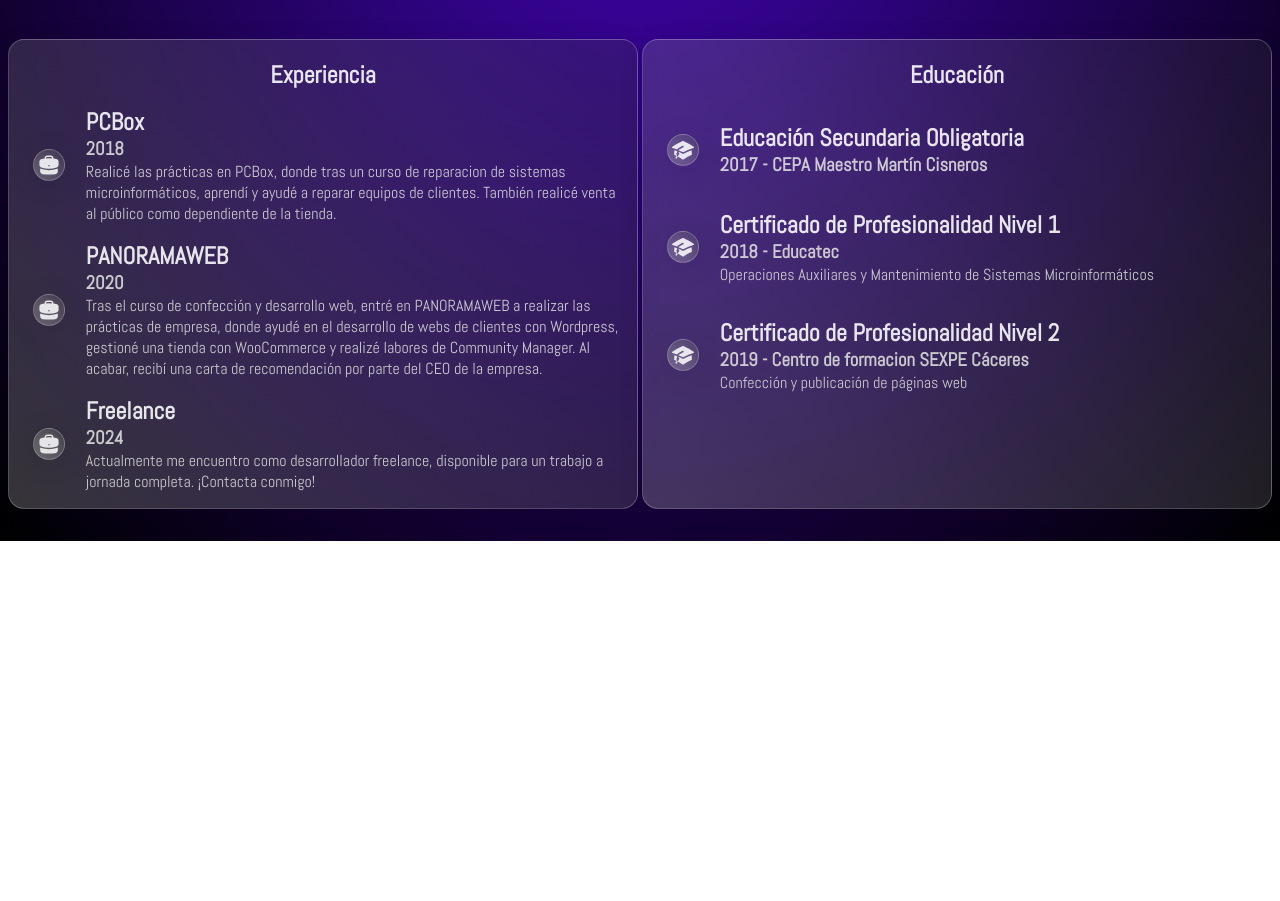
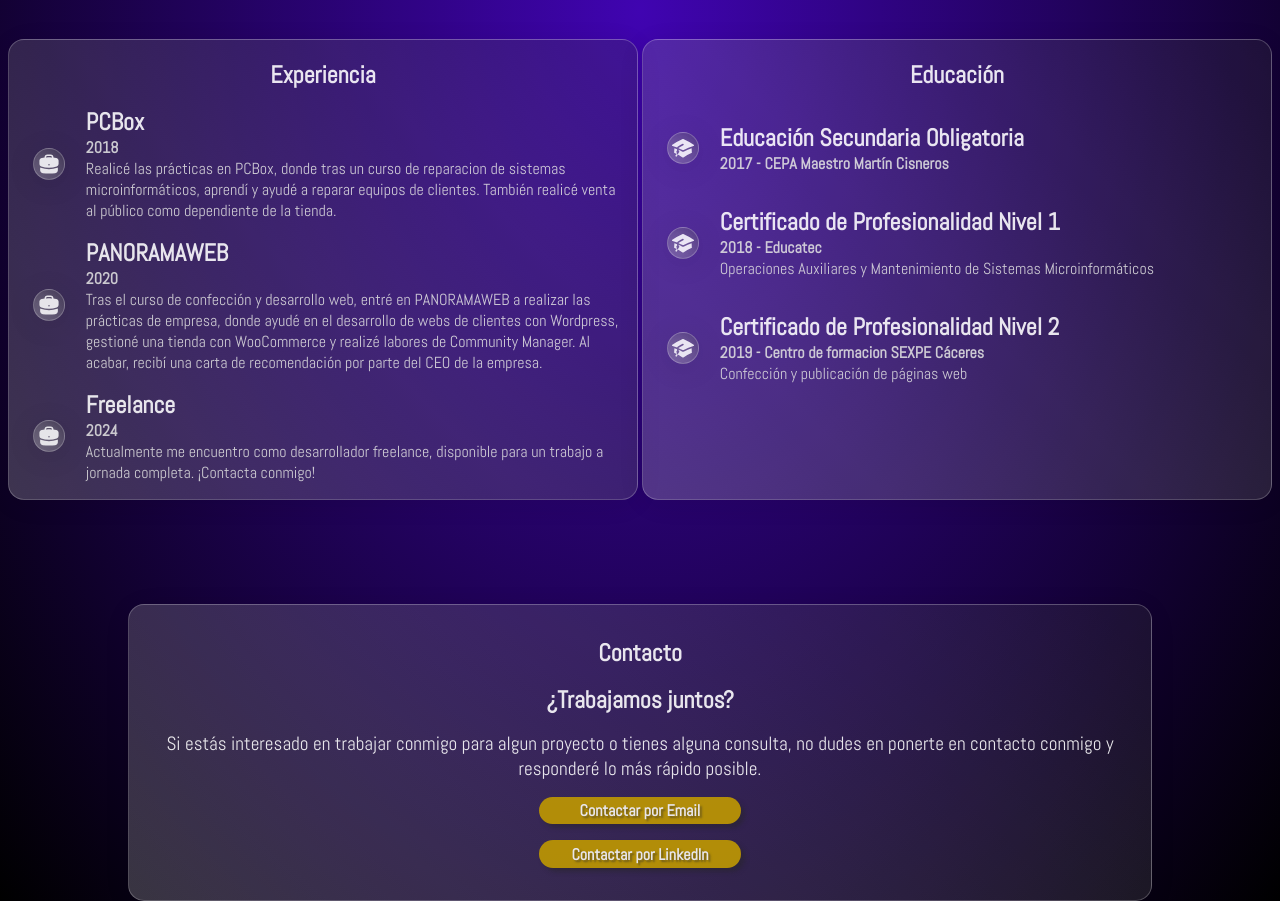
Before and after one commit to JDDev7/portfolio-glass-jddev, a React (Vite) app in the folder portfolio/: page / in a window 1280 px wide. Shown: the part 880-1781 px from the top of the page. Before the commit the page ends 1421 px from the top, so only its background shows below. Built offline with nearby package versions, Linux system fonts and the light colour scheme.

Commit message:
Casi terminada contact section

```diff
--- a/portfolio/src/App.tsx
+++ b/portfolio/src/App.tsx
@@ -4,6 +4,7 @@ import { SelectedPage } from "./shared/types";
 import Home from "./scenes/home/index";
 import Experience from "./scenes/experience";
 import BackToTopButton from "./components/goBackToTop";
+import Contact from "./scenes/contact";
 
 
 
@@ -34,6 +35,7 @@ function App() {
       <Navbar isTopOfPage={isTopOfPage} selectedPage={selectedPage} setSelectedPage={setSelectedPage} className={isTopOfPage ? "" : "transparent-navbar"}/>
       <Home setSelectedPage={setSelectedPage}></Home>
       <Experience setSelectedPage={setSelectedPage}></Experience>
+      <Contact setSelectedPage={setSelectedPage}></Contact>
       <BackToTopButton></BackToTopButton>
     </>
   )
--- a/portfolio/src/index.css
+++ b/portfolio/src/index.css
@@ -51,7 +51,6 @@
 body {
   font-family: var(--font-abel);
   background: var(--website-bg);
-
 }
 
 .glass {
@@ -117,9 +116,9 @@ body {
   margin: 0 1rem;
 }
 
-.transparent-navbar {
+/* .transparent-navbar {
   opacity: 0;
-}
+} */
 
 .link.selected {
   color: var(--text-primary-hover);
@@ -145,7 +144,7 @@ body {
 }
 
 .mobile-menu-icon {
-  color: var(--text-primary-hover);
+  color: white;
   font-size: 1.5rem;
 }
 
@@ -159,6 +158,8 @@ body {
   width: 320px;
   border: 1px solid;
   transition: 0.3s ease-in-out;
+  opacity: 0.8;
+  background: var(--website-bg);
 }
 
 .mobile-menu-items {
@@ -277,6 +278,11 @@ body {
   font-family: var(--font-abel);
   cursor: pointer;
   box-shadow: 4px 4px 4px rgba(42, 42, 42, 0.5);
+}
+
+.cta-btn-container button a {
+  text-decoration: none;
+  color: white;
 }
 
 .cta-btn-container button:hover {
@@ -630,7 +636,7 @@ body {
 
 .experience-education-job-date h3 {
   color: rgb(224, 224, 224);
-  font-size: 1.5
+  font-size: 1rem;
 }
 
 .experience-education-center h4 {
@@ -700,7 +706,66 @@ body {
   color: white;
 }
 
+/* Contacto */
 
+.contact-glass-parent {
+  width: 100%;
+  margin-top: 4.5rem;
+}
+
+.contact {
+  display: flex;
+  flex-direction: column;
+  justify-content: center;
+  align-items: center;
+  padding-top: 2rem;
+  padding-bottom: 2rem;
+  gap: 1rem;
+  width: 60%;
+  background: var(--glass-style-bg);
+  margin: 0 auto;
+}
+
+.contact-title h1 {
+  color: white;
+  text-align: center;
+  width: 100%;
+}
+
+.contact-content {
+  color: white;
+  display: flex;
+  flex-direction: column;
+  justify-content: center;
+  align-items: center;
+  gap: 1rem;
+}
+
+.contact-buttons {
+  display: flex;
+  gap: 1rem;
+}
+
+.contact-buttons button {
+  width: 100%;
+  border-radius: 1rem;
+  border: none;
+  background-color: #c39d03;
+  color: white;
+  padding: 0.2rem 2rem;
+  font-size: 1rem;
+  font-weight: bold;
+  font-family: var(--font-abel);
+  cursor: pointer;
+  box-shadow: 4px 4px 4px rgba(42, 42, 42, 0.5);
+}
+
+.contact-buttons button a {
+  color: white;
+  text-shadow: 2px 2px 2px rgba(42, 42, 42, 0.5);
+  text-decoration: none;
+  text-align: center;
+}
 
 /* Mobile (small screen) responsive styles */
 @media (max-width: 480px) {
@@ -784,19 +849,19 @@ body {
     height: auto;
   }
 
-  /* Adjust avatar size and positioning */
+
   .presentation-card-content .avatar-container img {
-    width: 80%; /* Make the avatar smaller */
+    width: 80%;
   }
 
-  /* Ensure buttons and text adjust */
+
   .cta-btn-container button {
-    font-size: 0.875rem; /* Slightly smaller button text */
+    font-size: 0.875rem;
     padding: 0.5rem;
   }
 
   .presentation-text-header h1 {
-    font-size: 2rem; /* Slightly smaller for mobile */
+    font-size: 2rem;
   }
 
   .presentation-text-header span {
@@ -808,6 +873,7 @@ body {
     flex-direction: column;
     padding-left: 1.5rem;
     padding-right: 1.5rem;
+    gap: 1rem;
   }
 
   .experience-content {
@@ -841,6 +907,27 @@ body {
   .experience-education-job-description p{
     font-size: 1rem;
     text-align: center;
+  }
+
+  .contact {
+    display: flex;
+    flex-direction: column;
+    gap: 1rem;
+    width: 88%;
+    padding-left: 0.5rem;
+    padding-right: 0.5rem;
+  }
+
+  .contact-content {
+    text-align: center;
+  }
+
+  .contact-buttons {
+    display: flex;
+    flex-direction: column;
+    justify-content: center;
+    align-items: center;
+    gap: 1rem;
   }
 }
 
@@ -895,6 +982,35 @@ body {
   .experience-education-job-description p {
     font-size: 1.2rem;
   }
+
+  .contact {
+    display: flex;
+    flex-direction: column;
+    gap: 1rem;
+    width: 94%;
+    padding-left: 0.5rem;
+    padding-right: 0.5rem;
+  }
+
+  .contact-content {
+    text-align: center;
+  }
+
+  .contact-content h2 {
+    font-size: 1.5rem;
+  }
+
+  .contact-content p {
+    font-size: 1.2rem;
+  }
+
+  .contact-buttons {
+    display: flex;
+    flex-direction: column;
+    justify-content: center;
+    align-items: center;
+    gap: 1rem;
+  }
 }
 
 @media (min-width: 834px) and (max-width: 1024px) {
@@ -914,6 +1030,35 @@ body {
 
   .project-card-open-modal-button button {
     font-size: 1.2rem;
+  }
+
+  .contact {
+    display: flex;
+    flex-direction: column;
+    gap: 1rem;
+    width: 88%;
+    padding-left: 0.5rem;
+    padding-right: 0.5rem;
+  }
+
+  .contact-content {
+    text-align: center;
+  }
+
+  .contact-content h2 {
+    font-size: 1.5rem;
+  }
+
+  .contact-content p {
+    font-size: 1.2rem;
+  }
+
+  .contact-buttons {
+    display: flex;
+    flex-direction: column;
+    justify-content: center;
+    align-items: center;
+    gap: 1rem;
   }
 }
 
@@ -948,4 +1093,33 @@ body {
     padding-left: 0.5rem;
     padding-right: 0.5rem;
   }
+
+  .contact {
+    display: flex;
+    flex-direction: column;
+    gap: 1rem;
+    width: 80%;
+    padding-left: 0.5rem;
+    padding-right: 0.5rem;
+  }
+
+  .contact-content {
+    text-align: center;
+  }
+
+  .contact-content h2 {
+    font-size: 1.5rem;
+  }
+
+  .contact-content p {
+    font-size: 1.2rem;
+  }
+
+  .contact-buttons {
+    display: flex;
+    flex-direction: column;
+    justify-content: center;
+    align-items: center;
+    gap: 1rem;
+  }
 }
--- /dev/null
+++ b/portfolio/src/scenes/contact/index.tsx
@@ -0,0 +1,34 @@
+import { mail, webLinks } from '@/shared/constants';
+import { SelectedPage } from '@/shared/types'
+import { motion } from 'framer-motion'
+import React from 'react'
+
+type Props = {
+    setSelectedPage: (value: SelectedPage) => void;
+  };
+
+const Contact = ({ setSelectedPage }: Props) => {
+  return (
+    <section id={SelectedPage.Contact} className="contact-section">
+      <motion.div className='contact-container' onViewportEnter={() => setSelectedPage(SelectedPage.Contact)}>
+        <div className="contact-glass-parent">
+            <div className="contact glass">
+                <div className="contact-title">
+                    <h1>Contacto</h1>
+                </div>
+                <div className="contact-content">
+                    <h2>¿Trabajamos juntos?</h2>
+                    <p>Si estás interesado en trabajar conmigo para algun proyecto o tienes alguna consulta, no dudes en ponerte en contacto conmigo y responderé lo más rápido posible.</p>
+                </div>
+                <div className="contact-buttons">
+                    <button className='contact-button'><a href={mail} target="_blank" rel="noopener noreferrer">Contactar por Email</a></button>
+                    <button className='contact-button'><a href={webLinks.linkedIn} target="_blank" rel="noopener noreferrer">Contactar por LinkedIn</a></button>
+                </div>
+            </div>
+        </div>
+      </motion.div>
+    </section>
+  )
+}
+
+export default Contact
--- a/portfolio/src/scenes/home/index.tsx
+++ b/portfolio/src/scenes/home/index.tsx
@@ -106,7 +106,7 @@ const Home = ({ setSelectedPage }: Props) => {
                 <p className="paragraph-three">Aquí podrás ver mis proyectos, descargar mi CV o contactar conmigo. ¡Trabajemos juntos!</p>
                 </div>
                 <div className="cta-btn-container">
-                  <button className="cta-contact-btn">Contactar</button>
+                  <button className="cta-contact-btn" ><a href="#contacto">Contactar</a></button>
                   <button className="cta-contact-btn" onClick={openCvModal}>Descargar CV</button>
                 </div>
               </div>
--- a/portfolio/src/scenes/navbar/Navbar.tsx
+++ b/portfolio/src/scenes/navbar/Navbar.tsx
@@ -12,17 +12,12 @@ type Props = {
 
   const Navbar = ({ selectedPage, setSelectedPage, className }: Props) => {
     const [isMenuToggled, setIsMenuToggled] = useState<boolean>(false);
-    const isAboveSmallScreens = useMediaQuery("(min-width: 1024px)");
+    const isAboveSmallScreens = useMediaQuery("(min-width: 1440px)");
   return (
     <nav className={className}>
       {/* navbar menu */}
       <div className="nav-content">
-        {isAboveSmallScreens ? (
-          <div className='links-container'>
-            <Link page='Inicio' selectedPage={selectedPage} setSelectedPage={setSelectedPage}></Link>
-            <Link page='Experiencia' selectedPage={selectedPage} setSelectedPage={setSelectedPage}></Link>
-            <Link page='Contacto' selectedPage={selectedPage} setSelectedPage={setSelectedPage}></Link>
-          </div>
+        {isAboveSmallScreens ? (""
         ) : (
           <button
           className="navbar-toggle"
@@ -36,7 +31,7 @@ type Props = {
         </div>
         {/* mobile menu */}
         {!isAboveSmallScreens && isMenuToggled && (
-          <div className='mobile-menu-container glass'>
+          <div className='mobile-menu-container'>
             {/* Close Icon */}
             <div className='close-icon-container'>
             <button
--- a/portfolio/src/shared/constants.ts
+++ b/portfolio/src/shared/constants.ts
@@ -33,7 +33,7 @@ export const descriptions = {
 
 export const spCvUrl = "../assets/CV_Jose_Diego_Moreno_2024[Spanish].pdf";
 export const enCvUrl = "../assets/CV_Jose_Diego_Moreno_2024[English].pdf";
-
+export const mail = "https://mail.google.com/mail/?view=cm&fs=1&to=jdmorenopulido@gmail.com"
 
 // job texts
 
```
